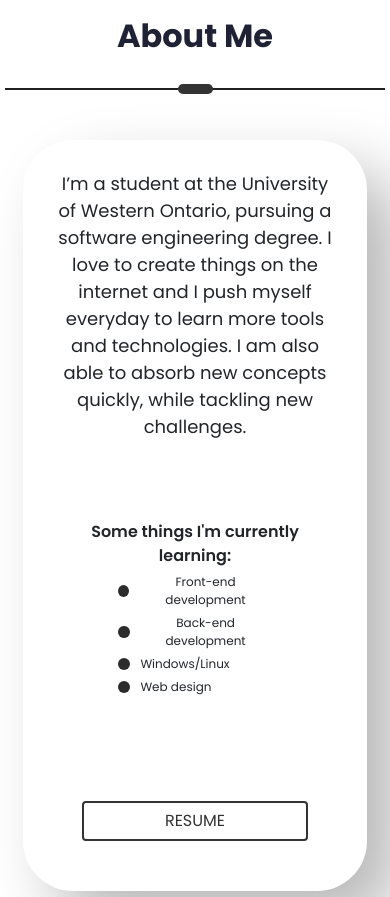
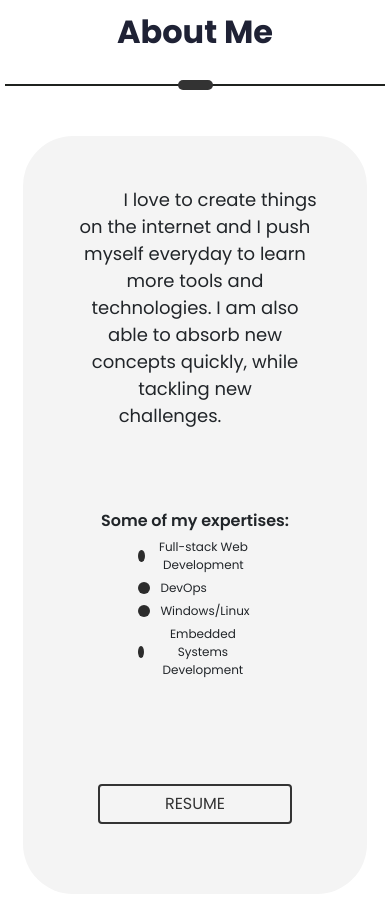
Before and after one commit to AndrewLou2/portfoliofrontend, a React (Create React App) app: page / in a window 390 px wide. Shown: the part 1100-1997 px from the top of the page. Built offline with nearby package versions, Linux system fonts and the light colour scheme; a web font is replaced by a local one.

Commit message:
Updated Information
-about me
-profile
-resume

```diff
--- a/src/PortfolioContainer/AboutMe/AboutMe.css
+++ b/src/PortfolioContainer/AboutMe/AboutMe.css
@@ -6,27 +6,29 @@
   margin: 50px 0 0 0;
   min-height: 1000px;
 }
+
 .about-me-parent {
   max-width: 1300px;
   width: 70%;
 }
+
 .about-me-card {
   display: flex;
   width: 100%;
   border-radius: 50px;
-  box-shadow:  32px 32px 64px #b8b8b8,
-               -32px -32px 64px #ffffff;
+  background-color: #f4f4f4;
 }
 
 .container {
   display: flex;
   align-items: center;
   justify-content: center;
+
 }
 
 .about-me-details {
   text-align: center;
-  padding: 30px;
+  padding: 50px;
   font-family: "Poppins Regular";
 }
 
@@ -34,14 +36,12 @@
   font-size: 20px;
   font-family: "Poppins SemiBold";
   padding-right: 100px;
+  margin: 80px 0;
 }
 
 .about-me-description {
   font-size: 18px;
-}
-
-.about-me-highlights {
-  margin: 80px 0;
+  padding: 50px;
 }
 
 .btn {
@@ -55,6 +55,7 @@
   font-size: 16px;
   font-family: "Poppins Regular";
 }
+
 .highlight-blob {
   height: 12px;
   width: 12px;
@@ -62,8 +63,9 @@
   background-color: #2c2c2c;
   border-radius: 50%;
 }
+
 .about-me-options .highlighted-btn {
-  margin: 0 0 0 0;
+  margin: 0;
 }
 
 /*IPAD PRO RESPONSIVENESS*/
@@ -72,10 +74,12 @@
     width: 88%;
   }
 }
+
 @media only screen and (max-width: 898px) {
   .about-me-image {
     display: none;
   }
+
   .about-me-details {
     width: 100%;
   }
@@ -86,17 +90,20 @@
 
   .about-me-highlights {
     font-size: 16px;
-    padding-right: 0px;
+    padding-right: 0;
   }
 }
+
 @media only screen and (max-width: 466px) {
   .about-me-options {
     display: flex;
     flex-direction: column;
   }
+
   .about-me-options .highlighted-btn {
     margin: 24px 0 0 0 !important;
   }
+
   .about-me-options button {
     width: 80%;
   }
--- a/src/PortfolioContainer/AboutMe/AboutMe.js
+++ b/src/PortfolioContainer/AboutMe/AboutMe.js
@@ -15,15 +15,15 @@ export default function AboutMe(props) {
 
   const SCREEN_CONSTSANTS = {
     description:
-      "I’m a student at the University of Western Ontario, pursuing a software engineering degree. I love to create things on the internet and I push myself everyday to learn more tools and technologies. I am also able to absorb new concepts quickly, while tackling new challenges.",
+      "I love to create things on the internet and I push myself everyday to learn more tools and technologies. I am also able to absorb new concepts quickly, while tackling new challenges.",
     highlights: {
       bullets: [
-        "Front-end development ",
-        "Back-end development",
+        "Full-stack Web Development",
+        "DevOps",
         "Windows/Linux",
-        "Web design",
+        "Embedded Systems Development",
       ],
-      heading: "Some things I'm currently learning:",
+      heading: "Some of my expertises:",
     },
   };
   const renderHighlight = () => {
@@ -60,7 +60,7 @@ export default function AboutMe(props) {
             </div>
 
             <div className="about-me-options">
-              <a href="https://drive.google.com/file/d/1y47SYmPqFvgTU5nCVT0tkiHswJwLwOvb/view?usp=sharing" >
+              <a href="https://drive.google.com/file/d/1y47SYmPqFvgTU5nCVT0tkiHswJwLwOvb/view?usp=sharing">
                 <button className="btn btn-down btn-down--black">Resume</button>
               </a>
             </div>
--- a/src/PortfolioContainer/Home/Profile/Profile.js
+++ b/src/PortfolioContainer/Home/Profile/Profile.js
@@ -27,9 +27,7 @@ export default function Profile() {
               {" "}
               Hi, I'm <span className="highlighted-text">Andrew.</span>
             </span>
-            <h1 className="profile-role-tagline">
-              Currently a software engineering student.
-            </h1>
+            <h1 className="profile-role-tagline">Software Engineer.</h1>
           </div>
         </div>
       </div>
--- a/src/PortfolioContainer/Resume/Resume.js
+++ b/src/PortfolioContainer/Resume/Resume.js
@@ -112,38 +112,42 @@ const Resume = (props) => {
     <div className="resume-screen-container" key="work-experience">
       <div className="experience-container">
         <ResumeHeading
+          heading={"Godwise International"}
+          subHeading={"Software Developer"}
+          fromDate={"May2021"}
+          toDate={"Present"}
+        />
+        <div className="experience-description-text">
+          <span className="resume-description-text">
+            - Enhanced data security by developing a multi-factor authentication
+            system using Python, resulting in a 40% reduction in unauthorized
+            access by improving system stability for increased remote usage
+          </span>
+        </div>{" "}
+        <br />
+        <ResumeHeading
           heading={"J.D. Power"}
-          subHeading={"Software Engineer Intern"}
+          subHeading={"Software Developer Intern"}
           fromDate={"May2022"}
           toDate={"Present"}
         />
         <div className="experience-description">
           <span className="resume-description-text">
-            - Architected and implemented 8 features that enhances the overall efficiency of search, sort and collection of vehicle data
-using Java and GWT.{" "}
+            - Architected and implemented 8 features that enhances the overall
+            efficiency of search, sort and collection of vehicle data using Java
+            and GWT.{" "}
           </span>
           <br />
           <span className="resume-description-text">
-            - Designed and built an efficient algorithm to reduce the Spring Boot automation testing run-time by 30%.{" "}
+            - Designed and built an efficient algorithm to reduce the Spring
+            Boot automation testing run-time by 30%.{" "}
           </span>
           <br />
           <span className="resume-description-text">
-            -  Integrated and maintained various mySQL queries which improved the input/output of vehicle data.{" "}
+            - Integrated and maintained various mySQL queries which improved the
+            input/output of vehicle data.{" "}
           </span>
           <br />
-          <br />
-        </div>
-        <ResumeHeading
-          heading={"UWO Sunstang"}
-          subHeading={"Software Project Team Lead"}
-          fromDate={"Sep2021"}
-          toDate={"May2022"}
-        />
-        <div className="experience-description-text">
-          <span className="resume-description-text">
-            - Coordinated a team of 12 engineering students forthe steering
-            wheel, infotainment system and the chase cartelemetry project
-          </span>
           <br />
         </div>
       </div>
--- a/src/data/projects.js
+++ b/src/data/projects.js
@@ -3,8 +3,19 @@ import portfolio from "../images/portfolio_website.png";
 import tob from "../images/ToB.png";
 import connect from "../images/connect-4.png";
 import chatroom from "../images/OS_chatroom.png";
+import mealBuddy from "../images/MealBuddy.png";
 
 const portfolios = [
+  {
+    id: 6,
+    category: "React JS",
+    image: mealBuddy,
+    link1:
+      "https://drive.google.com/file/d/1UlBdTBSrrWe2h4-Du-r28krLFwpg_MBd/view?usp=sharing",
+    link2: "https://www.google.com",
+    title: "Meal Buddy AI",
+    text: "Full-stack responsive mobile app that suggests home cook recipes for users using generative AI",
+  },
   {
     id: 3,
     category: "React JS",
```
Also changed, not shown: src/assets/Images/me.png, src/images/MealBuddy.png (added).
